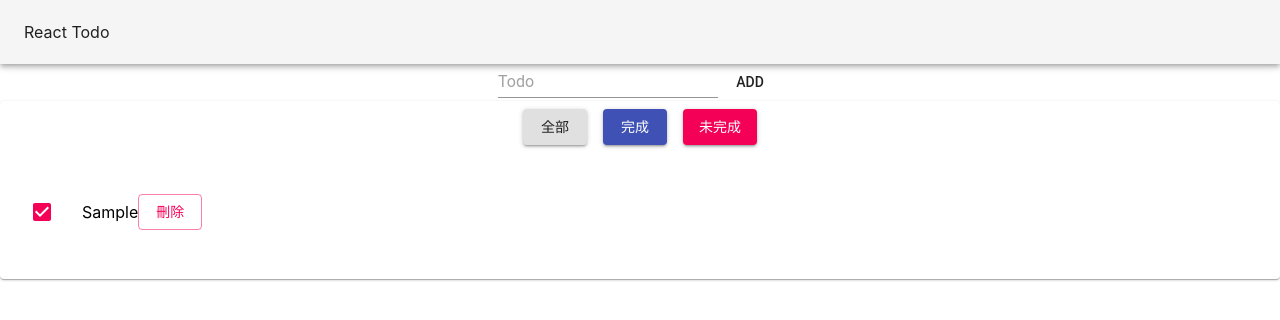
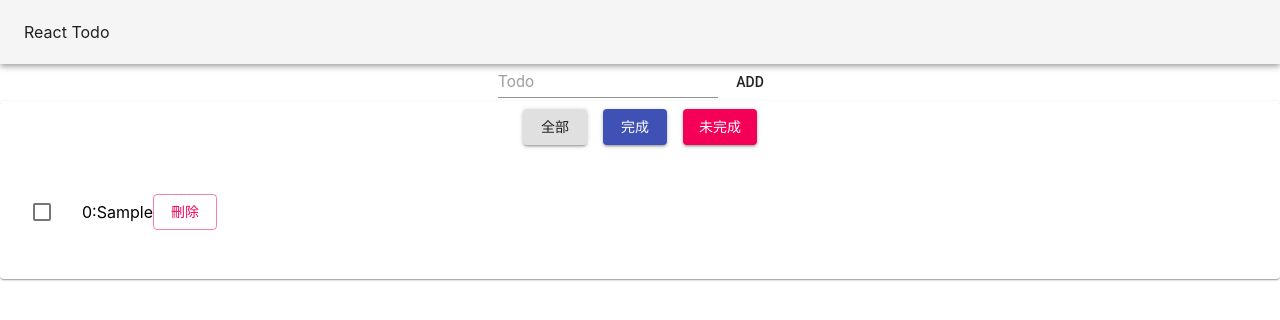
Before and after one commit to futianshen/js-react-class-component-todo-list, a React (Create React App) app: page / in a window 1280 px wide. Both pictures are taken after typing "Sample" into the empty fields and a click on the button "ADD". Shown: the top 320 px of the page. Built offline with nearby package versions, Linux system fonts and the light colour scheme.

Commit message:
Complete 'Check Checkbox' function

```diff
--- a/src/App.js
+++ b/src/App.js
@@ -25,8 +25,14 @@ class Item extends Component {
   constructor(props) {
     super(props)
     this.state={
-      checked: true
+      checked: false
     }
+  }
+  handleCheck = () => {
+    const { checked } = this.state
+    this.setState({
+      checked: !checked
+    })
   }
   removeTodoClick = () => {
     const { removeTodo, todo } = this.props
@@ -35,12 +41,12 @@ class Item extends Component {
   render() {
     const { id, value } = this.props
     return (
-      <ListItem key={id} >
+      <ListItem >
         <FormControlLabel
           control={
             <Checkbox
               checked={this.state.checked}
-              //onChange={this.handleChange('checkedG')}
+              onChange={this.handleCheck}
               value=""
               /* classes={{
                 root: classes.root,
@@ -49,7 +55,7 @@ class Item extends Component {
             />
           }
         />
-        {value}
+        {id}:{value}
         <Button
           variant="outlined"
           color="secondary"
@@ -115,7 +121,7 @@ class App extends Component {
           <CardContent>
             <List>
               {todoList.map(item => // map函式是怎麼運作的，可不可以自己寫一個map函式出來？
-                <Item key={item.id} value={item.inputValue} todo={item} removeTodo={this.removeTodo} />
+                <Item key={item.id} id={item.id} value={item.inputValue} todo={item} removeTodo={this.removeTodo} />
               )}
             </List>
           </CardContent>
```
